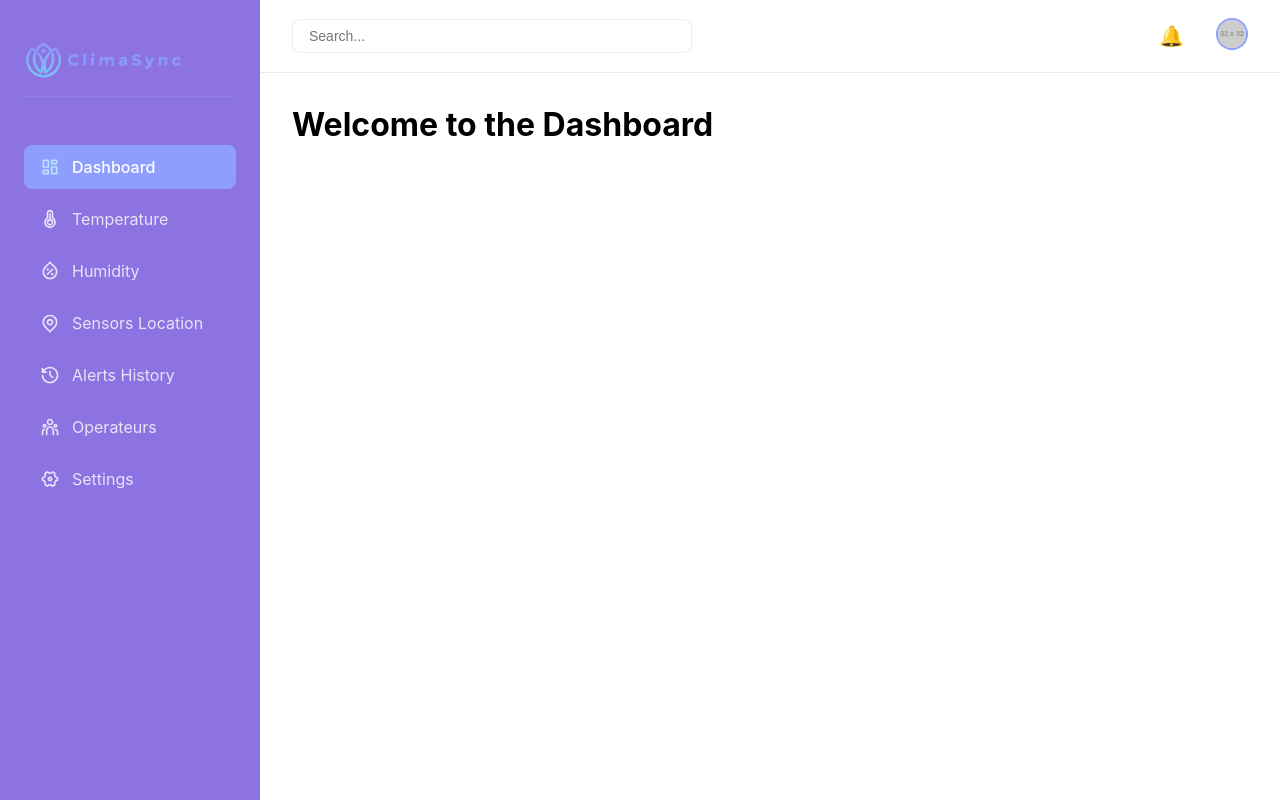
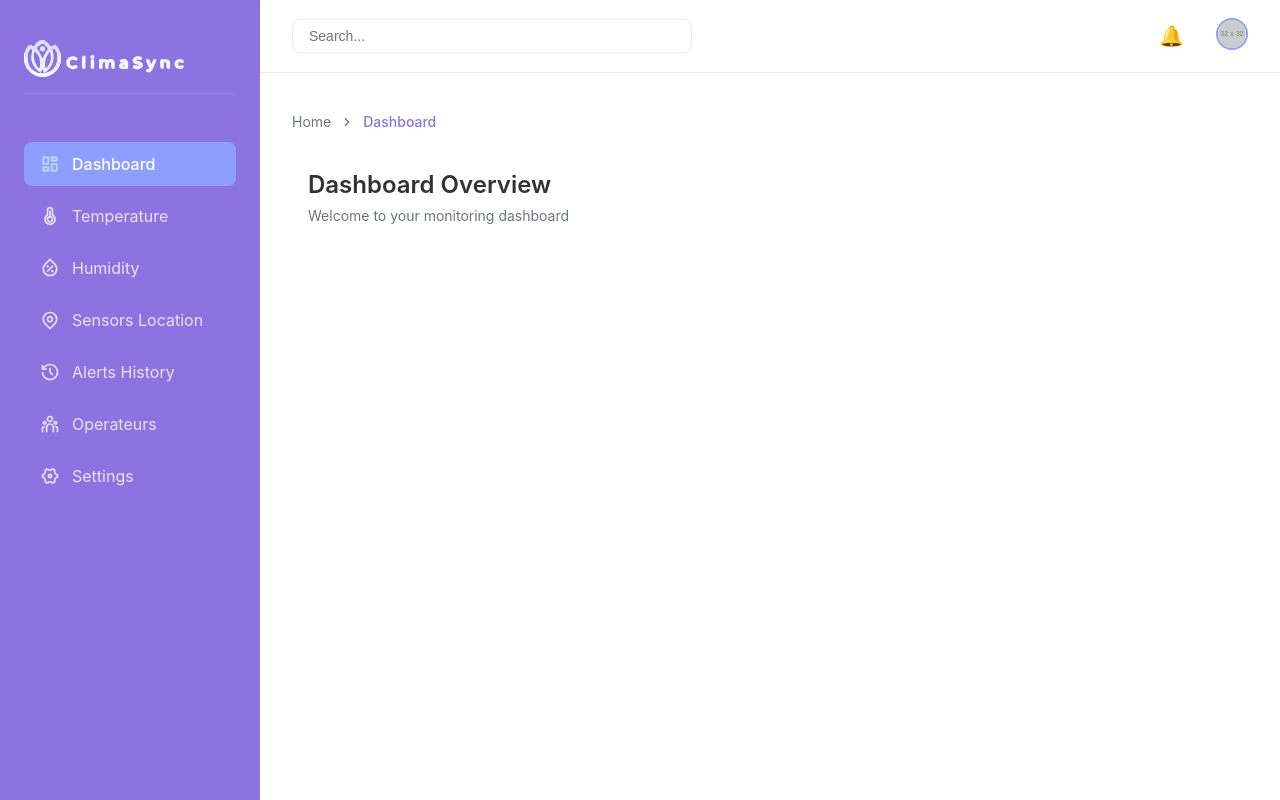
Before and after one commit to abdosql/reactApp, a React (Create React App) app: page / in a window 1280 px wide. Built offline with nearby package versions, Linux system fonts and the light colour scheme.

Commit message:
feat: Add Breadcrumb navigation and Dashboard page structure
- Create reusable Breadcrumb component for navigation hierarchy
- Implement basic Dashboard page component following SRP
- Update Layout component to support breadcrumb navigation
- Restructure App component to use dedicated Dashboard page

```diff
--- a/src/App.js
+++ b/src/App.js
@@ -1,11 +1,22 @@
 import React from 'react';
 import Layout from './components/layout/Layout';
+import DashboardPage from './components/dashboard/DashboardPage';
 import './App.css';
 
 function App() {
+  const breadcrumbItems = [
+    {
+      label: 'Home',
+      onClick: () => console.log('Navigate to Home')
+    },
+    {
+      label: 'Dashboard',
+    }
+  ];
+
   return (
-    <Layout>
-      <h1>Welcome to the Dashboard</h1>
+    <Layout breadcrumbItems={breadcrumbItems}>
+      <DashboardPage />
     </Layout>
   );
 }
--- /dev/null
+++ b/src/components/common/Breadcrumb.jsx
@@ -0,0 +1,55 @@
+import React from 'react';
+import styled from 'styled-components';
+import { RiArrowRightSLine } from 'react-icons/ri';
+
+const Breadcrumb = ({ items }) => {
+  return (
+    <BreadcrumbWrapper>
+      {items.map((item, index) => (
+        <React.Fragment key={index}>
+          <BreadcrumbItem
+            onClick={item.onClick}
+            isLast={index === items.length - 1}
+            isClickable={!!item.onClick}
+          >
+            {item.label}
+          </BreadcrumbItem>
+          {index < items.length - 1 && (
+            <Separator>
+              <RiArrowRightSLine />
+            </Separator>
+          )}
+        </React.Fragment>
+      ))}
+    </BreadcrumbWrapper>
+  );
+};
+
+const BreadcrumbWrapper = styled.nav`
+  display: flex;
+  align-items: center;
+  padding: 0.5rem 0;
+  margin-bottom: 1rem;
+`;
+
+const BreadcrumbItem = styled.span`
+  font-size: 0.875rem;
+  color: ${props => props.isLast ? '#8d72e1' : '#6c757d'};
+  font-weight: ${props => props.isLast ? '500' : '400'};
+  cursor: ${props => props.isClickable ? 'pointer' : 'default'};
+  transition: color 0.2s;
+
+  &:hover {
+    color: ${props => props.isClickable ? '#8d9eff' : props.isLast ? '#8d72e1' : '#6c757d'};
+  }
+`;
+
+const Separator = styled.span`
+  display: flex;
+  align-items: center;
+  color: #6c757d;
+  margin: 0 0.5rem;
+  font-size: 1rem;
+`;
+
+export default Breadcrumb;
--- a/src/components/common/Logo.jsx
+++ b/src/components/common/Logo.jsx
@@ -3,7 +3,7 @@ import styled from 'styled-components';
 
 const Logo = () => (
   <LogoImage
-    src="/assets/logo.png"
+    src="/assets/logo.svg"
     alt="Logo"
   />
 );
--- /dev/null
+++ b/src/components/dashboard/DashboardPage.jsx
@@ -0,0 +1,45 @@
+import React from 'react';
+import styled from 'styled-components';
+
+const DashboardPage = () => {
+  return (
+    <DashboardContainer>
+      <DashboardHeader>
+        <Title>Dashboard Overview</Title>
+        <Subtitle>Welcome to your monitoring dashboard</Subtitle>
+      </DashboardHeader>
+
+      {/* Placeholder for dashboard content */}
+      <DashboardContent>
+        {/* Your dashboard cards and graphs will go here */}
+      </DashboardContent>
+    </DashboardContainer>
+  );
+};
+
+const DashboardContainer = styled.div`
+  padding: 1rem;
+`;
+
+const DashboardHeader = styled.div`
+  margin-bottom: 2rem;
+`;
+
+const Title = styled.h1`
+  color: #333;
+  font-size: 1.5rem;
+  font-weight: 600;
+  margin-bottom: 0.5rem;
+`;
+
+const Subtitle = styled.p`
+  color: #6c757d;
+  font-size: 0.875rem;
+`;
+
+const DashboardContent = styled.div`
+  display: grid;
+  gap: 1.5rem;
+`;
+
+export default DashboardPage;
--- a/src/components/layout/Layout.jsx
+++ b/src/components/layout/Layout.jsx
@@ -1,19 +1,21 @@
 import React from 'react';
 import Sidebar from './Sidebar';
 import Navbar from './Navbar';
+import Breadcrumb from '../common/Breadcrumb';
 import {
   LayoutWrapper,
   MainContent,
   PageContent
 } from '../../styles/components/LayoutStyles';
 
-const Layout = ({ children }) => {
+const Layout = ({ children, breadcrumbItems = [] }) => {
   return (
     <LayoutWrapper>
       <Sidebar />
       <MainContent>
         <Navbar />
         <PageContent>
+          <Breadcrumb items={breadcrumbItems} />
           {children}
         </PageContent>
       </MainContent>
```
Also changed, not shown: public/assets/logo.svg.
